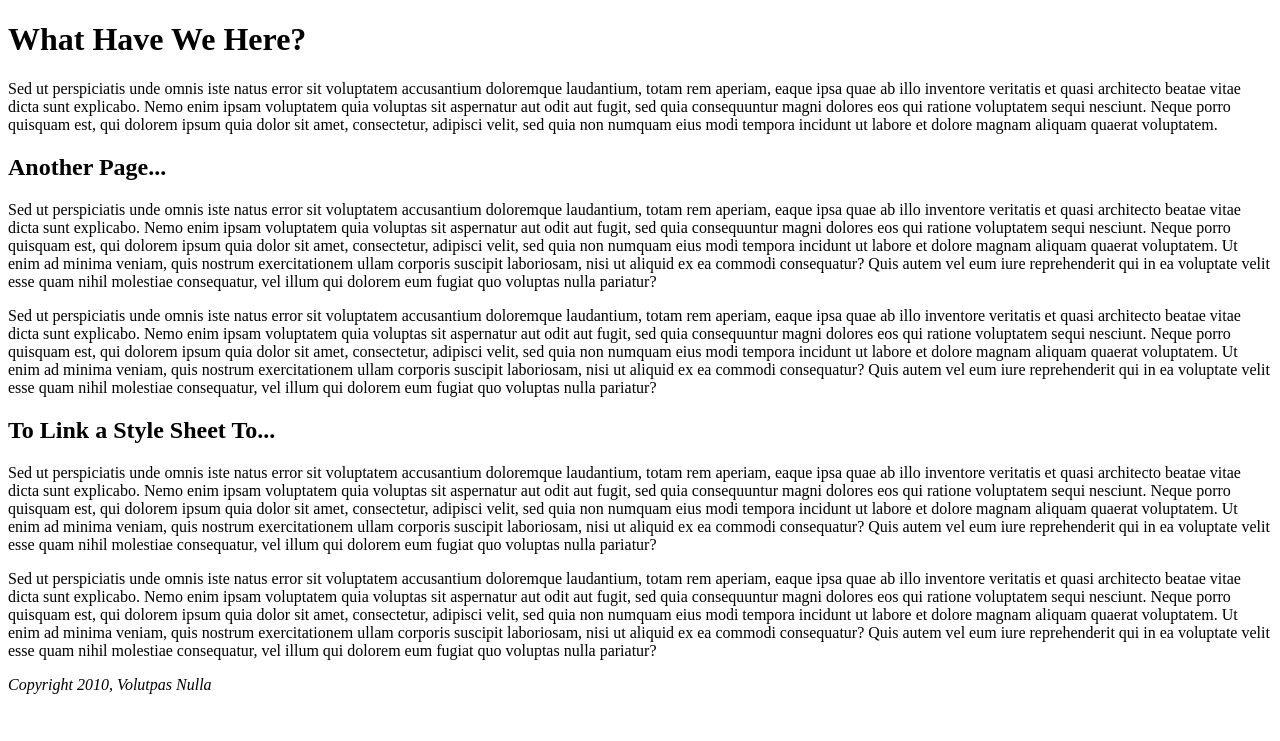
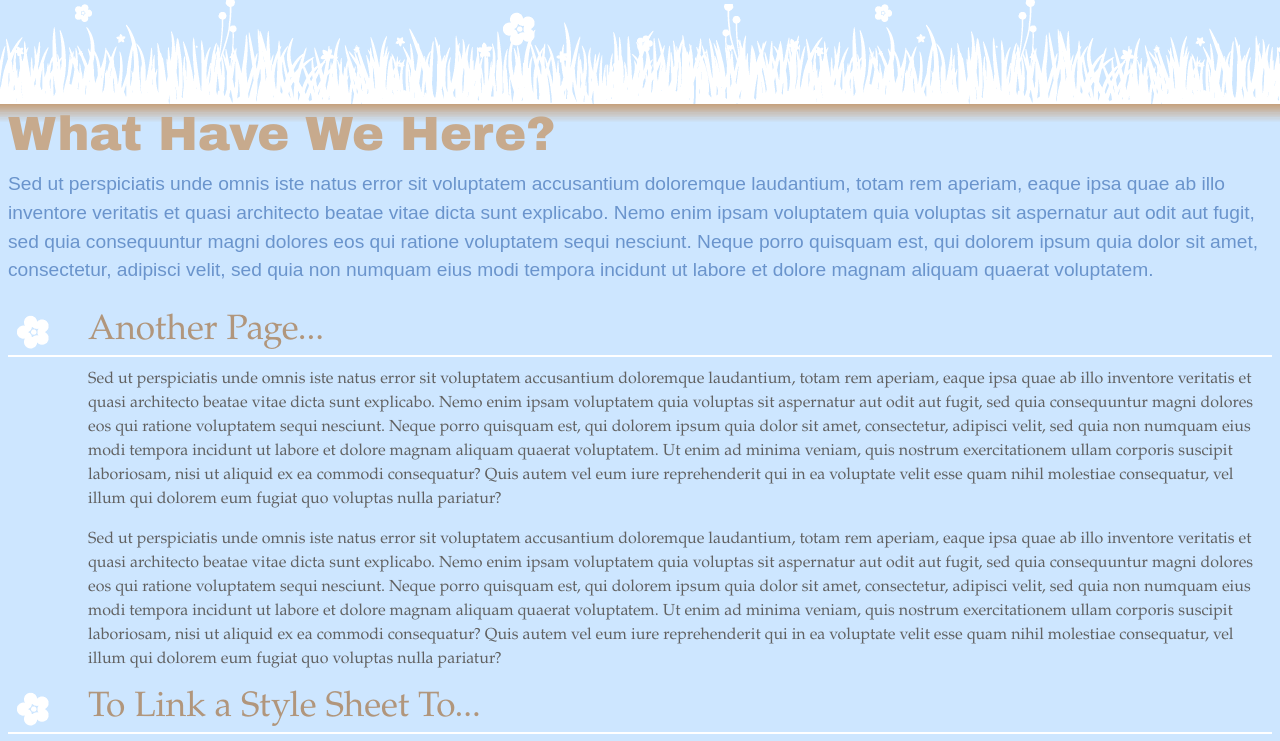
Before and after one commit to norgereth/css-mm-2e, a plain HTML site: page 02/another_page.html in a window 1280 px wide. Shown: the top 741 px of the page. Drawn offline with Linux system fonts and the light colour scheme.

Commit message:
completed chapter 02

```diff
--- a/02/another_page.html
+++ b/02/another_page.html
@@ -3,11 +3,12 @@
 <head>
 <meta http-equiv="Content-Type" content="text/html; charset=UTF-8" />
 <title>Another Page</title>
+<link href="main.css" rel="stylesheet" type="text/css" />
 </head>
 
 <body>
 <h1>What Have We Here?</h1>
-<p>Sed ut perspiciatis unde omnis iste natus error sit voluptatem accusantium doloremque laudantium, totam rem aperiam, eaque ipsa quae ab illo inventore veritatis et quasi architecto beatae vitae dicta sunt explicabo. Nemo enim ipsam voluptatem quia voluptas sit aspernatur aut odit aut fugit, sed quia consequuntur magni dolores eos qui ratione voluptatem sequi nesciunt. Neque porro quisquam est, qui dolorem ipsum quia dolor sit amet, consectetur, adipisci velit, sed quia non numquam eius modi tempora incidunt ut labore et dolore magnam aliquam quaerat voluptatem. </p>
+<p class="intro">Sed ut perspiciatis unde omnis iste natus error sit voluptatem accusantium doloremque laudantium, totam rem aperiam, eaque ipsa quae ab illo inventore veritatis et quasi architecto beatae vitae dicta sunt explicabo. Nemo enim ipsam voluptatem quia voluptas sit aspernatur aut odit aut fugit, sed quia consequuntur magni dolores eos qui ratione voluptatem sequi nesciunt. Neque porro quisquam est, qui dolorem ipsum quia dolor sit amet, consectetur, adipisci velit, sed quia non numquam eius modi tempora incidunt ut labore et dolore magnam aliquam quaerat voluptatem. </p>
 <h2>Another Page...</h2>
 <p>Sed ut perspiciatis unde omnis iste natus error sit voluptatem accusantium doloremque laudantium, totam rem aperiam, eaque ipsa quae ab illo inventore veritatis et quasi architecto beatae vitae dicta sunt explicabo. Nemo enim ipsam voluptatem quia voluptas sit aspernatur aut odit aut fugit, sed quia consequuntur magni dolores eos qui ratione voluptatem sequi nesciunt. Neque porro quisquam est, qui dolorem ipsum quia dolor sit amet, consectetur, adipisci velit, sed quia non numquam eius modi tempora incidunt ut labore et dolore magnam aliquam quaerat voluptatem. Ut enim ad minima veniam, quis nostrum exercitationem ullam corporis suscipit laboriosam, nisi ut aliquid ex ea commodi consequatur? Quis autem vel eum iure reprehenderit qui in ea voluptate velit esse quam nihil molestiae consequatur, vel illum qui dolorem eum fugiat quo voluptas nulla pariatur?</p>
 <p>Sed ut perspiciatis unde omnis iste natus error sit voluptatem accusantium doloremque laudantium, totam rem aperiam, eaque ipsa quae ab illo inventore veritatis et quasi architecto beatae vitae dicta sunt explicabo. Nemo enim ipsam voluptatem quia voluptas sit aspernatur aut odit aut fugit, sed quia consequuntur magni dolores eos qui ratione voluptatem sequi nesciunt. Neque porro quisquam est, qui dolorem ipsum quia dolor sit amet, consectetur, adipisci velit, sed quia non numquam eius modi tempora incidunt ut labore et dolore magnam aliquam quaerat voluptatem. Ut enim ad minima veniam, quis nostrum exercitationem ullam corporis suscipit laboriosam, nisi ut aliquid ex ea commodi consequatur? Quis autem vel eum iure reprehenderit qui in ea voluptate velit esse quam nihil molestiae consequatur, vel illum qui dolorem eum fugiat quo voluptas nulla pariatur?</p>
--- /dev/null
+++ b/02/main.css
@@ -0,0 +1,40 @@
+body {
+    background-color: #CDE6FF;
+    background-image: url(images/bg_body.png);
+    background-repeat: repeat-x;
+    padding-top: 100px;
+}
+
+h1 {
+    color: #C7AA8D;
+    font-size: 3em;
+    font-family: "Arial Black", Arial, sans-serif;
+    margin: 0;
+}
+
+p {
+    font-family: "Palatino Linotype", Baskerville, serif;
+    color: #616161;
+    line-height: 150%;
+    margin-top: 10px;
+    margin-left: 80px;
+}
+
+h2 {
+    color: #B1967C;
+    font-weight: normal;
+    font-family: "Palatino Linotype", Baskerville, serif;
+    font-size: 2.2em;
+    border-bottom: 2px white solid;
+    background: url(images/bullet_flower.png) no-repeat;
+    padding: 0 0 2px 80px;
+    margin: 0;
+}
+
+.intro {
+    color: #6A94CC;
+    font-family: Arial, Helvetica, sans-serif;
+    font-size: 1.2em;
+    margin-left: 0;
+    margin-bottom: 25px;
+}
```
Also changed, not shown: 02/basic.html (+2 -1 lines).
